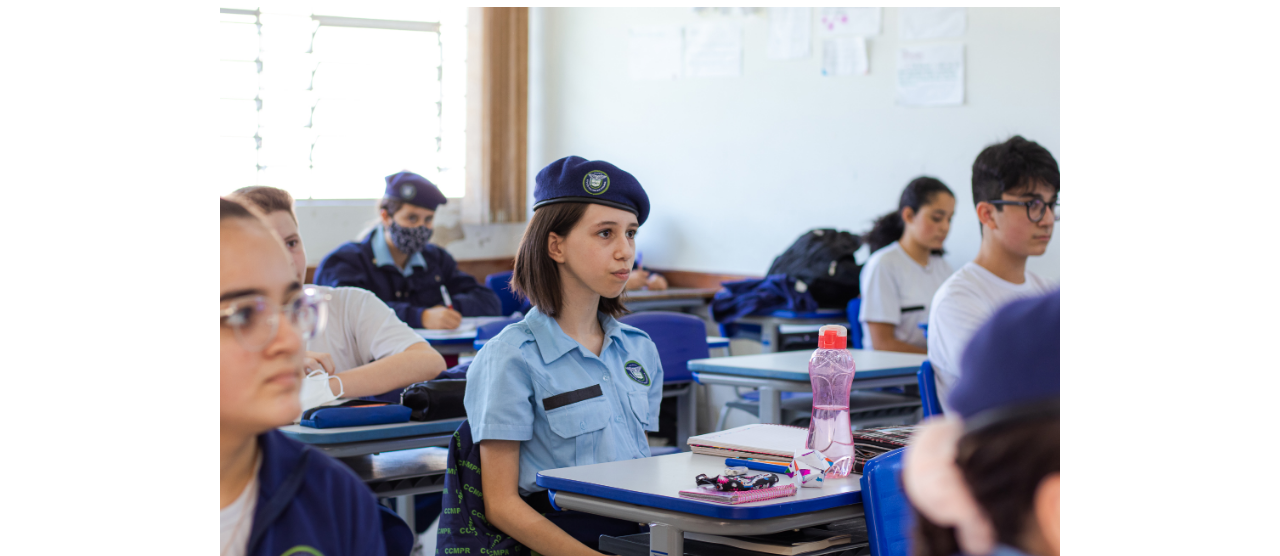
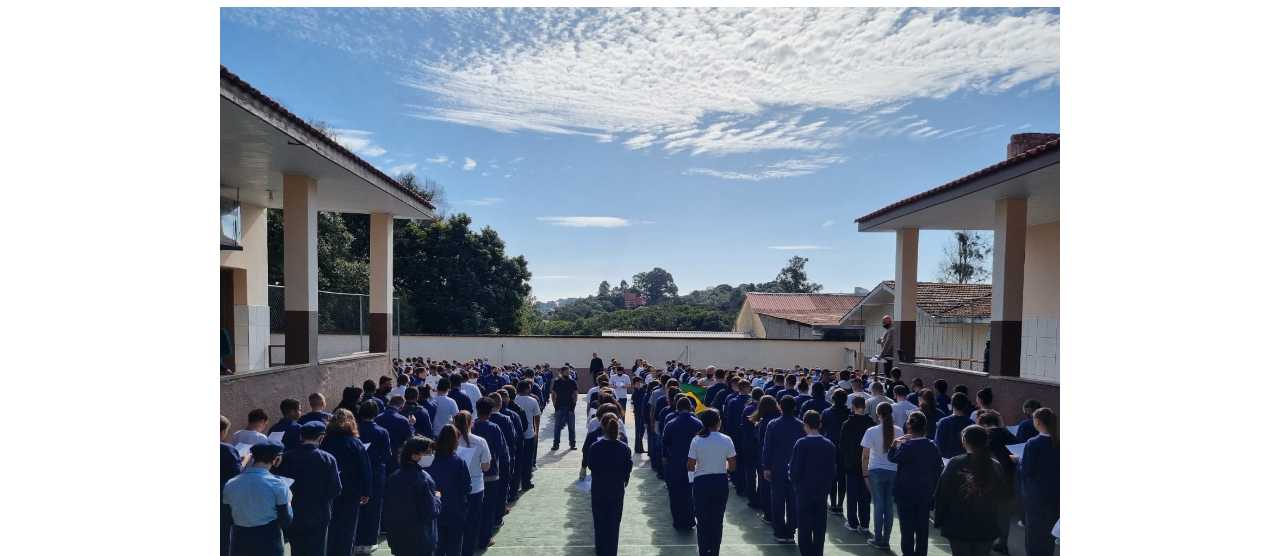
Before and after one commit to Mataleatorito/Projeto-Agrinho-CCM-Dias-da-Rocha-2024, a plain HTML site: page sobre.html in a window 1280 px wide. Shown: the part 244-800 px from the top of the page. Drawn offline with Linux system fonts and the light colour scheme.

Commit message:
Add files via upload

```diff
--- a/sobre.html
+++ b/sobre.html
@@ -32,7 +32,7 @@
         <div class="contair1">
             <h1>Sobre</h1> <!-- Título principal da página -->
             <div class="image-text3">
-                <img src="./Imagens/template2.png" alt="template3">
+                <img src="./Imagens/Imagem da formação (CIMA).jpg" alt="template3">
                 <p> Os alunos do Colégio Cívico Militar Dias da Rocha, em Araucária, PR, tiveram a brilhante ideia de
                     trazer a ecologia para o ambiente escolar. Foi assim que nasceu o projeto EcoDias, e este site foi
                     criado para divulgar as ideias e causas que permeiam essa iniciativa inovadora.</p>
```
